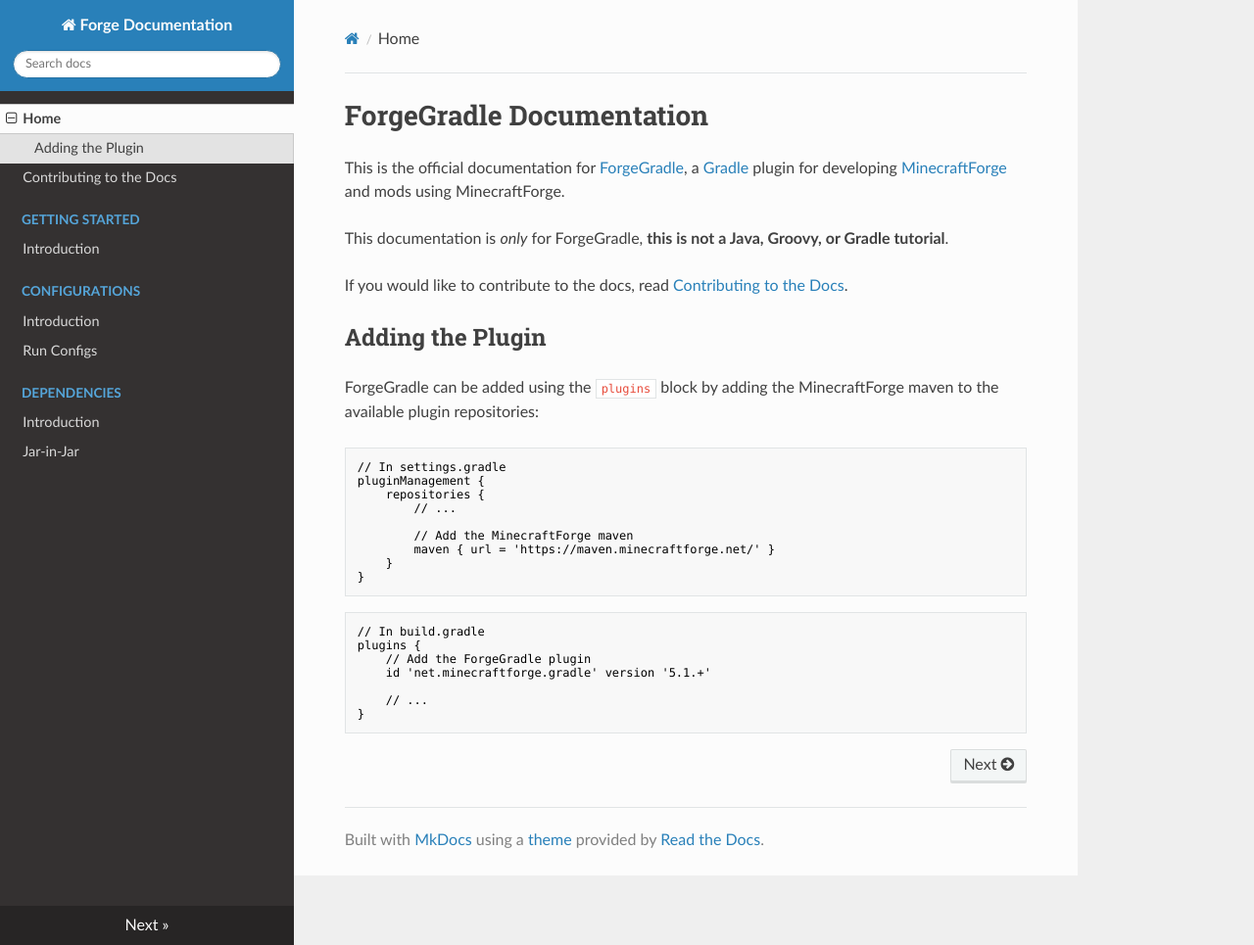
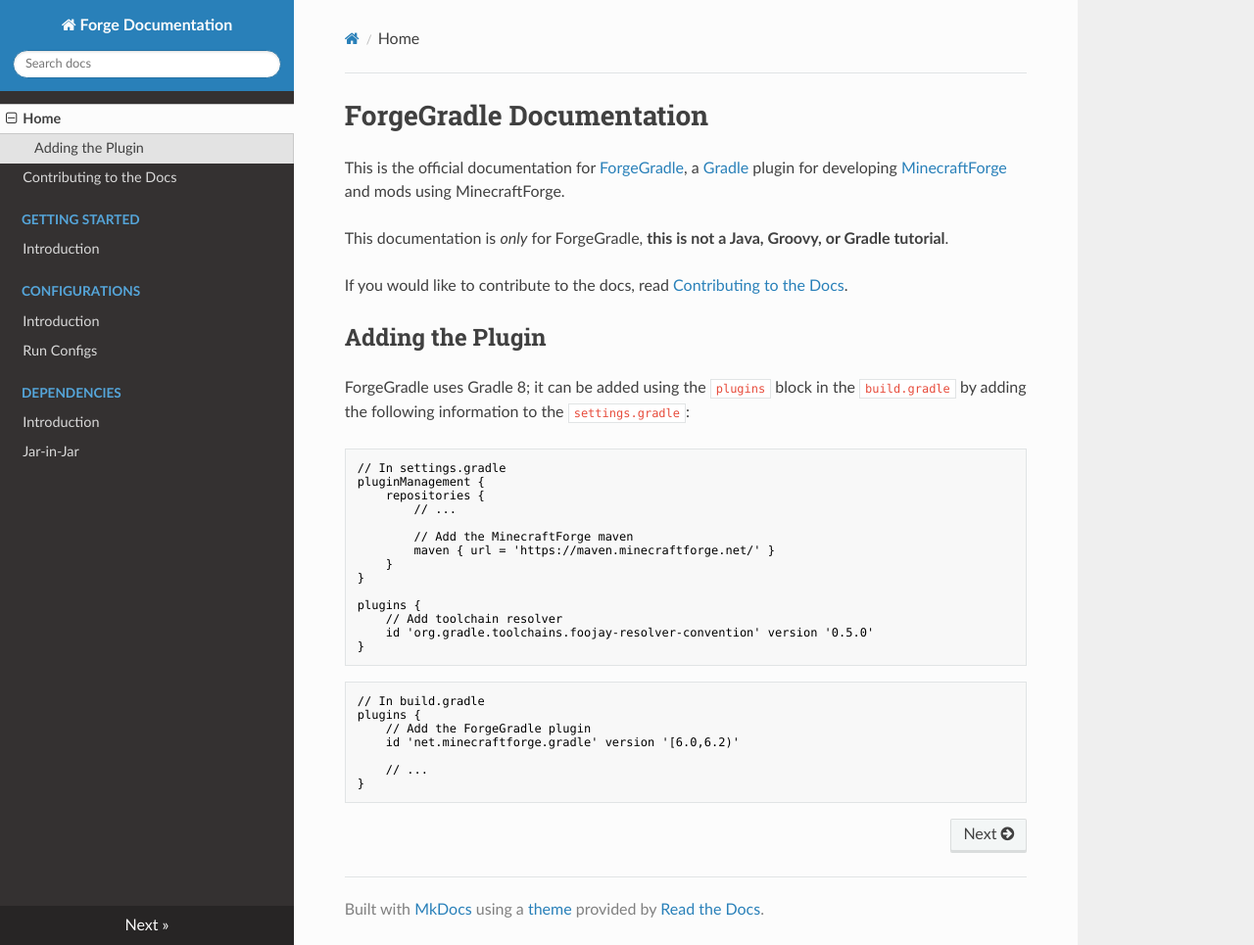
Before and after one commit to MinecraftForge/Documentation, an MkDocs documentation site: the page built from docs/index.md, in a window 1280 px wide and 965 px high. Shown: the whole window at 98% size. Built offline with MkDocs 1.6.1, drawn with Linux system fonts in a browser that asks for light colours; nearby versions of some CDN libraries.

````diff
--- a/docs/index.md
+++ b/docs/index.md
@@ -10,7 +10,7 @@ If you would like to contribute to the docs, read [Contributing to the Docs][con
 Adding the Plugin
 -----------------
 
-ForgeGradle can be added using the `plugins` block by adding the MinecraftForge maven to the available plugin repositories:
+ForgeGradle uses Gradle 8; it can be added using the `plugins` block in the `build.gradle` by adding the following information to the `settings.gradle`:
 
 ```gradle
 // In settings.gradle
@@ -22,13 +22,18 @@ pluginManagement {
         maven { url = 'https://maven.minecraftforge.net/' }
     }
 }
+
+plugins {
+    // Add toolchain resolver
+    id 'org.gradle.toolchains.foojay-resolver-convention' version '0.5.0'
+}
 ```
 
 ```gradle
 // In build.gradle
 plugins {
     // Add the ForgeGradle plugin
-    id 'net.minecraftforge.gradle' version '5.1.+'
+    id 'net.minecraftforge.gradle' version '[6.0,6.2)'
 
     // ...
 }
--- a/mkdocs.yml
+++ b/mkdocs.yml
@@ -13,7 +13,7 @@ nav:
 
 # Do not edit in PRs below here
 site_name: Forge Documentation
-site_url: https://docs.minecraftforge.net/en/fg-5.x
+site_url: https://docs.minecraftforge.net/en/fg-6.x
 
 markdown_extensions:
   - admonition
@@ -34,7 +34,7 @@ extra:
   types:
     MinecraftForge: latest
     ForgeGradle: fg-6.x
-  current_version: 5.x
+  current_version: 6.x
   versions:
     5.x: 5.x
     6.x: 6.x
````
Also changed, not shown: docs/configuration/runs.md (+1 -1 lines), docs/dependencies/index.md (+2 -2 lines).
